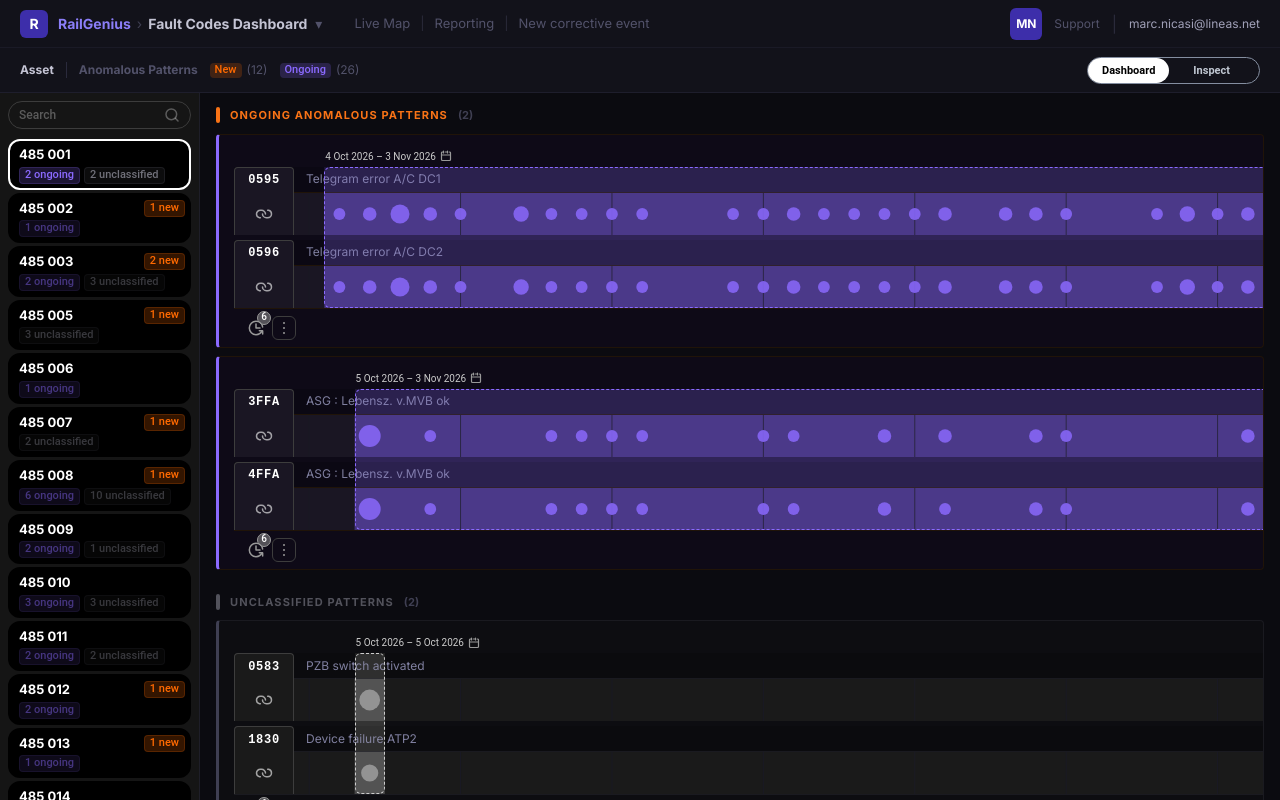
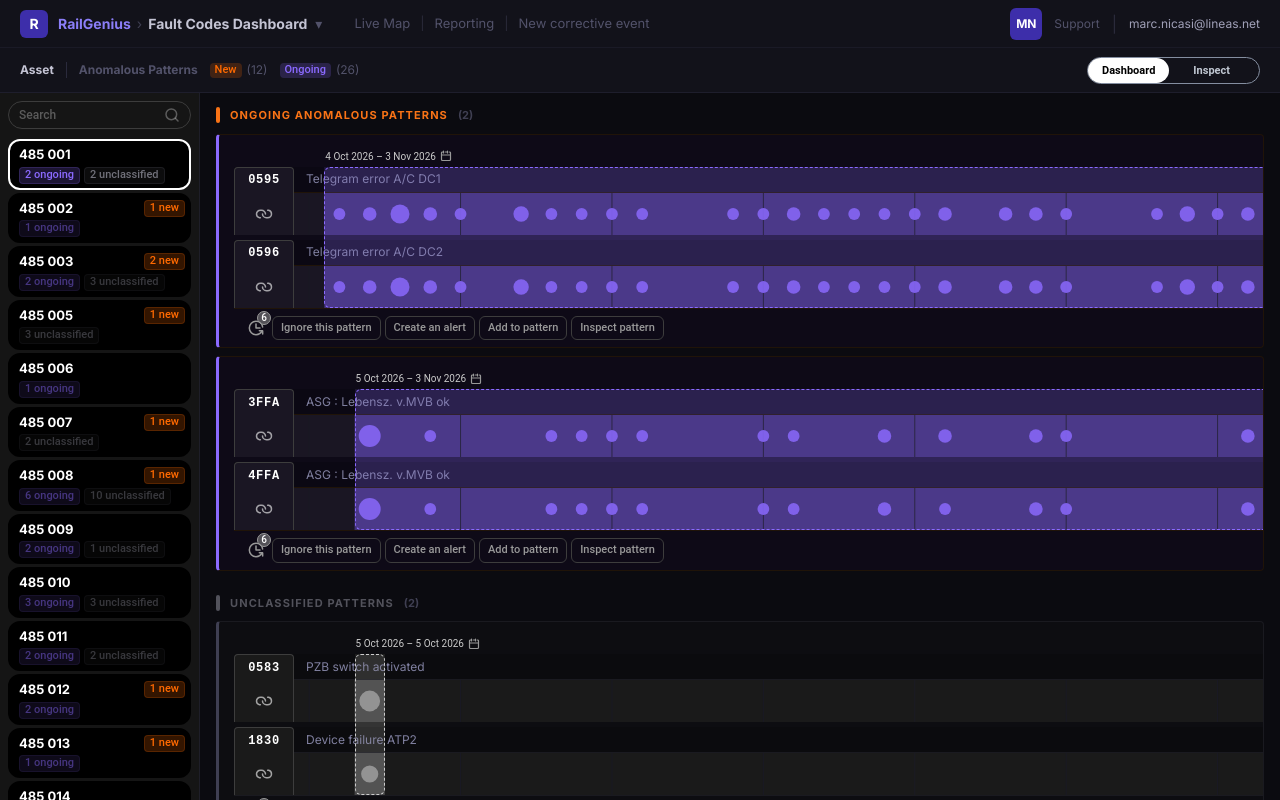
Before and after one commit to gknuts/faultcode-dashboard, a React (Vite) app: page / in a window 1280 px wide. Built offline with nearby package versions, Linux system fonts and the light colour scheme.

Commit message:
feat(PatternCard): show action buttons by default

```diff
--- a/src/components/PatternCard.tsx
+++ b/src/components/PatternCard.tsx
@@ -57,7 +57,7 @@ export function PatternCard({
 
   const [hoveredDi, setHoveredDi] = useState<number | null>(null)
   const [frameSelected, setFrameSelected] = useState(false)
-  const [menuOpen, setMenuOpen] = useState(false)
+  const [menuOpen, setMenuOpen] = useState(true)
 
   const handleSvgMouseMove = (e: React.MouseEvent<SVGSVGElement>) => {
     const rect = e.currentTarget.getBoundingClientRect()
```
